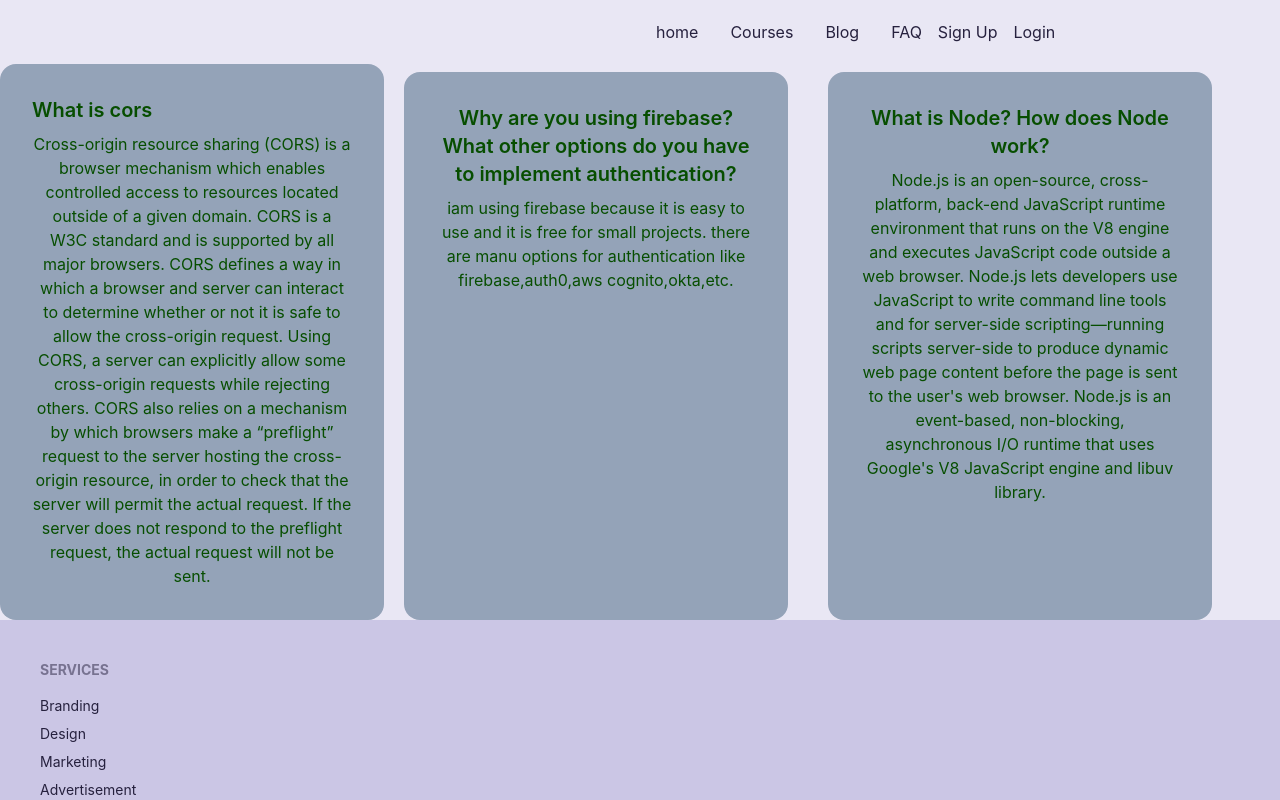
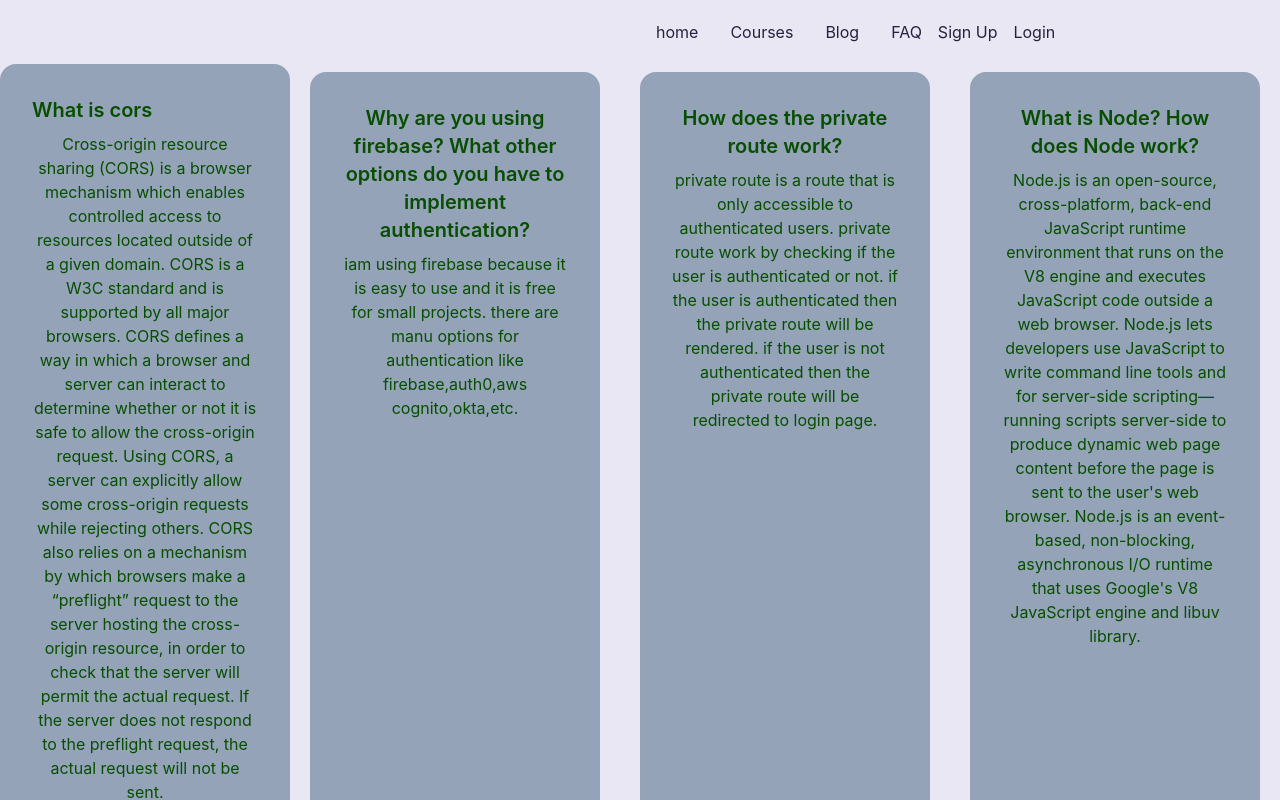
Before and after one commit to sojib076/programing-energy, a React (Create React App) app: page /blog in a window 1280 px wide. Shown: the top 800 px of the page. Built offline with nearby package versions, Linux system fonts and the light colour scheme; no server answers.

Commit message:
allQsAdeed

```diff
--- a/src/Components/Blog/Blog.js
+++ b/src/Components/Blog/Blog.js
@@ -24,7 +24,19 @@ const Blog = () => {
 
                 </div>
             </div>
+            <div className="card w-96 bg-slate-400 text-primary-content lg:mx-5 mt-2 ">
+                <div className="card-body">
+                    <h2 className="card-title"> How does the private route work?</h2>
+                    <p>
+                        private route is a route that is only accessible to authenticated users.
+                        private route work by checking if the user is authenticated or not.
+                        if the user is authenticated then the private route will be rendered.
+                        if the user is not authenticated then the private route will be redirected to login page.
 
+                    </p>
+
+                </div>
+            </div>
             <div className="card w-96 bg-slate-400 text-primary-content lg:mx-5 mt-2 ">
                 <div className="card-body">
                     <h2 className="card-title"> What is Node? How does Node work?</h2>
```
